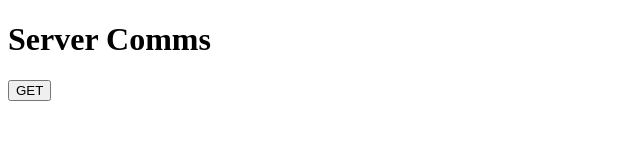
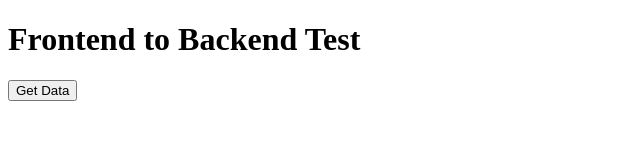
Before and after one commit to Haseeb-WebDev/server-comms, a plain HTML site: page index.html in a window 1280 px wide. Shown: the whole page, without its empty margins (0-640 px from the left). Drawn offline with Linux system fonts and the light colour scheme.

Commit message:
ADDED index.html

```diff
--- a/index.html
+++ b/index.html
@@ -3,12 +3,13 @@
 <head>
     <meta charset="UTF-8">
     <meta name="viewport" content="width=device-width, initial-scale=1.0">
-    <title>server-comms</title>
+    <title>Frontend to Backend</title>
 </head>
 <body>
-    <h1>Server Comms</h1>
-    <button onclick="fetchData()">GET</button>
+    <h1>Frontend to Backend Test</h1>
+    <button onclick="fetchData()">Get Data</button>
     <p id="response"></p>
+
     <script>
         function fetchData() {
             fetch("http://localhost:3000/data")
@@ -17,7 +18,6 @@
                     document.getElementById("response").innerText = data.message;
                 })
                 .catch(error => console.error("Error:", error));
-
         }
     </script>
 </body>
```
